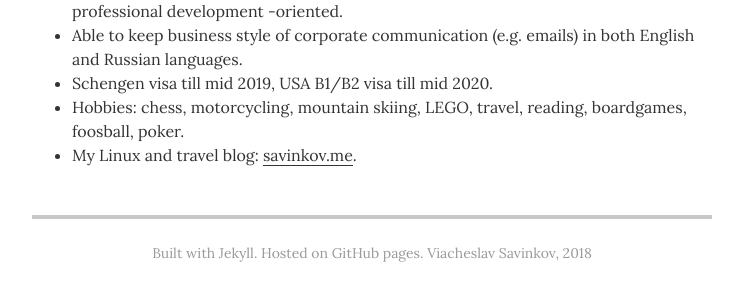
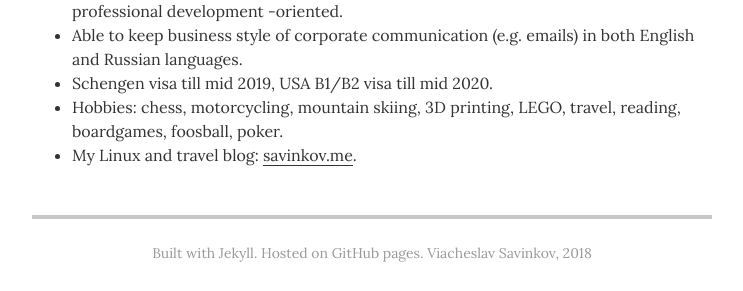
Before and after one commit to vsavinkov/vsavinkov-cv.github.io, a Jekyll site: the page built from index.html, in a window 1280 px wide and 900 px high, scrolled down 3114 px. Shown: the part 588-879 px from the top of the window, without its empty margins (268-1011 px from the left). Built offline with Jekyll 4.4.1, drawn with Linux system fonts in a browser that asks for light colours.

Commit message:
CV updated: hobbies

```diff
--- a/_data/interests.yml
+++ b/_data/interests.yml
@@ -1,5 +1,5 @@
 - description: Conflictless, punctual, responsible, able to work in a team, career growth and professional development -oriented.
 - description: Able to keep business style of corporate communication (e.g. emails) in both English and Russian languages.
 - description: Schengen visa till mid 2019, USA B1/B2 visa till mid 2020.
-- description: 'Hobbies: chess, motorcycling, mountain skiing, LEGO, travel, reading, boardgames, foosball, poker.'
+- description: 'Hobbies: chess, motorcycling, mountain skiing, 3D printing, LEGO, travel, reading, boardgames, foosball, poker.'
 - description: 'My Linux and travel blog: <a href="https://savinkov.me/">savinkov.me</a>.'
```
